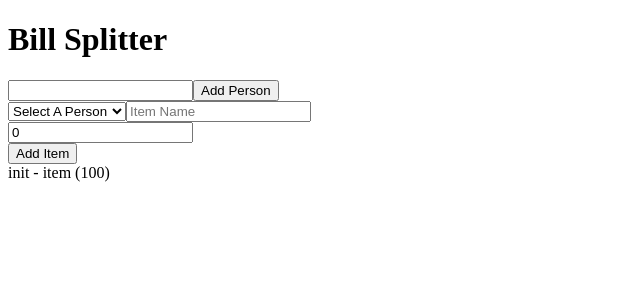
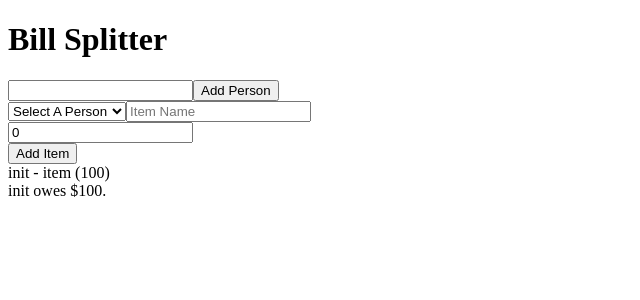
Before and after one commit to William-Luna/billsplitter, a React (Create React App) app: page / in a window 1280 px wide. Shown: the top 300 px of the page, without its empty margins (0-640 px from the left). Built offline with nearby package versions, Linux system fonts and the light colour scheme.

Commit message:
initialize ResultDisplay component

```diff
--- a/src/App.js
+++ b/src/App.js
@@ -1,9 +1,9 @@
 import PeopleList from './components/PeopleList'
 import PersonForm from './components/PersonForm'
 import ItemForm from './components/ItemForm'
+import ResultDisplay from './components/ResultDisplay'
 
 const App = () => {
-
 
   return (
     <div >
@@ -11,6 +11,7 @@ const App = () => {
       <PersonForm />
       <ItemForm />
       <PeopleList />
+      <ResultDisplay />
     </div>
   )
 }
--- a/src/components/PersonForm.js
+++ b/src/components/PersonForm.js
@@ -18,10 +18,12 @@ const PersonForm = () => {
   }
 
   return (
-    <form onSubmit={addNewPerson}>
-      <input name='name' value={name} onChange={({ target }) => setName(target.value)} required />
-      <button type='submit'>Add Person</button>
-    </form>
+    <div>
+      <form onSubmit={addNewPerson}>
+        <input name='name' value={name} onChange={({ target }) => setName(target.value)} required />
+        <button type='submit'>Add Person</button>
+      </form>
+    </div>
   )
 }
 
--- /dev/null
+++ b/src/components/ResultDisplay.js
@@ -0,0 +1,18 @@
+import { useSelector } from "react-redux"
+
+const ResultDisplay = () => {
+  const people = useSelector(({ people }) => { return people })
+
+  const calculateTotal = person => {
+    return person.items.reduce((accum, next) => { return accum + parseFloat(next.price) }, 0)
+  }
+
+
+  return (<div>
+    {people.map(person =>
+      <div>{person.name} owes ${calculateTotal(person)}.</div>
+    )}
+  </div>)
+}
+
+export default ResultDisplay
```
